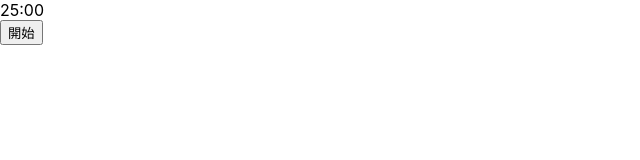
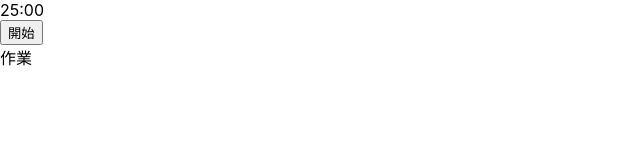
Before and after one commit to swawa-yu/my-tdd-pomodoro-react, a React (Create React App) app: page / in a window 1280 px wide. Shown: the top 160 px of the page, without its empty margins (0-640 px from the left). Built offline with nearby package versions, Linux system fonts and the light colour scheme.

Commit message:
タイマーモード(作業/休憩)の表示

```diff
--- a/src/App.tsx
+++ b/src/App.tsx
@@ -1,13 +1,17 @@
 import React, { useState } from 'react';
 
 
+/** タイマーモード */
+type TimerMode = "work" | "break";
+
 /** タイマーの長さ */
-const TIMER_LENGTH = { work: 25 * 60, break: 5 * 60 } as const;
-type TIMER_LENGTH = typeof TIMER_LENGTH[keyof typeof TIMER_LENGTH];
+type TimerLength = number;
+const TIMER_LENGTH: { [key in TimerMode]: TimerLength } = { work: 25 * 60, break: 5 * 60 };
 
 interface State {
   timeLeft: number;
   isTimerOn: boolean;
+  timerMode: TimerMode;
 }
 
 /**
@@ -30,12 +34,16 @@ const App: React.VFC = () => {
   const [state, setState] = useState<State>({
     timeLeft: TIMER_LENGTH.work,
     isTimerOn: false,
+    timerMode: "work",
   });
   return (
     <div>
       <div data-testid="timeLeft">25:00</div>
       <button data-testid="timerButton">
         {state.isTimerOn ? "停止" : "開始"}</button>
+      <div data-testid="timerMode">
+        {state.timerMode === "work" ? "作業" : "休憩"}
+      </div>
     </div>
   )
 }
```
Also changed, not shown: 1 other file (tests, documents, lock files or other folders).
